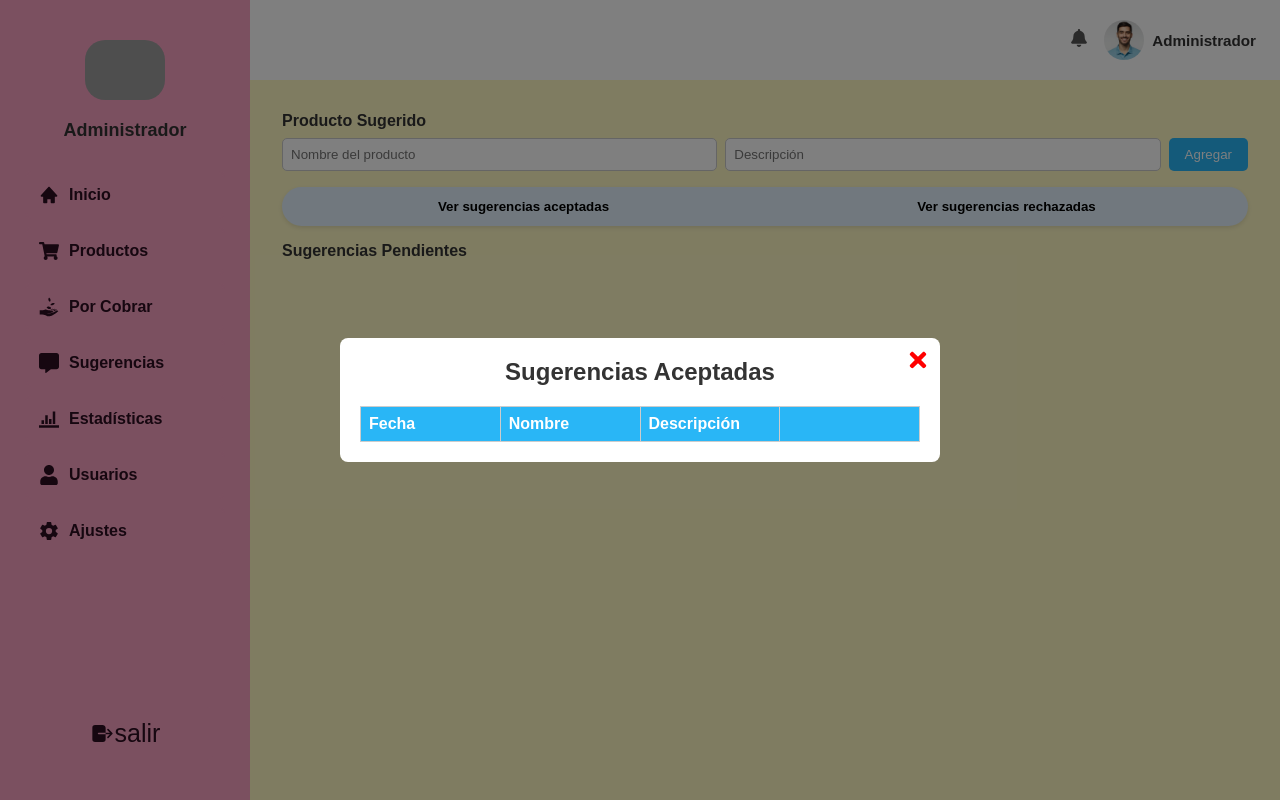
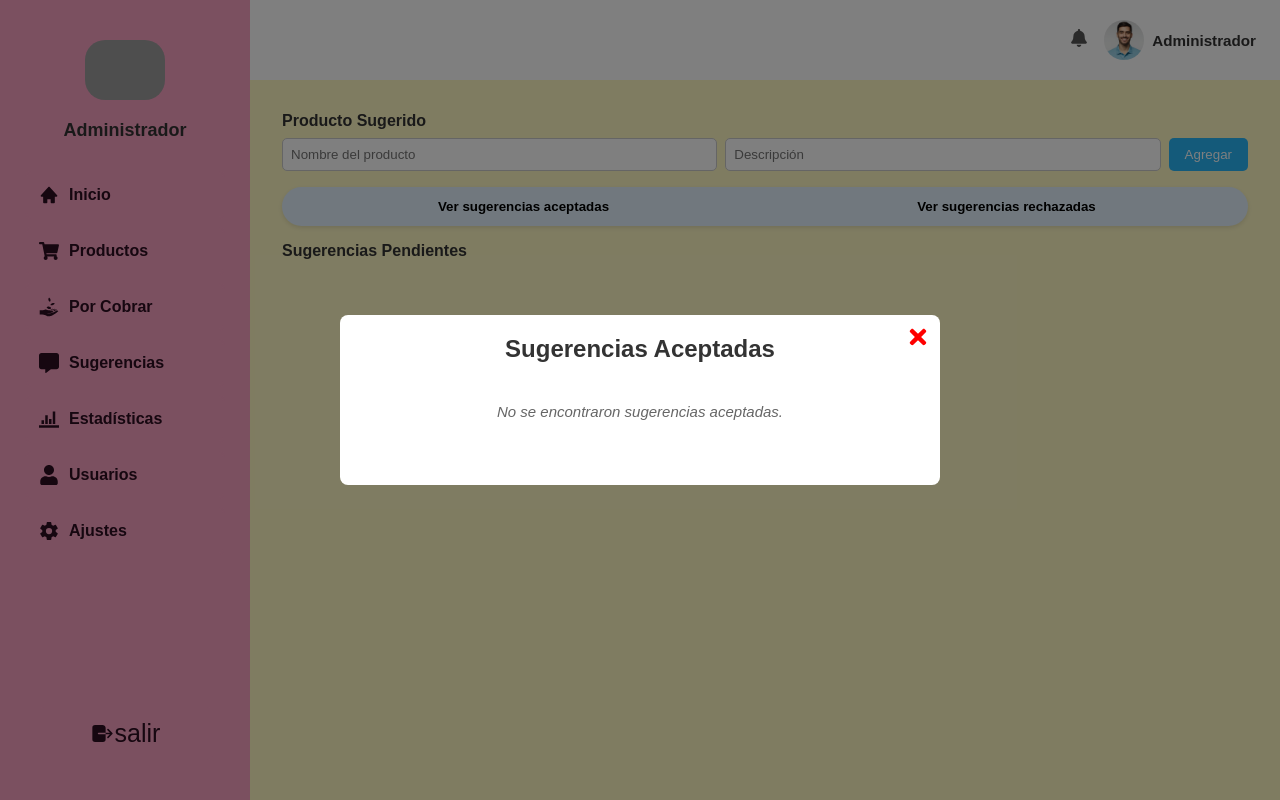
Before and after one commit to ElMopri/SIGESCAM_frontend, a React (Vite) app: page /admin/sugerencias in a window 1280 px wide. Both pictures are taken after a click on the button "Ver sugerencias aceptadas". Built offline with nearby package versions, Linux system fonts and the light colour scheme; grey boxes are pictures that could not be loaded.

Commit message:
Mejor diseño de tabla en sugerencias

```diff
--- a/src/pages/administrador/ModalSugerencia.css
+++ b/src/pages/administrador/ModalSugerencia.css
@@ -59,7 +59,7 @@ table {
 }
 
 thead {
-  background-color: #29b6f6;
+  background-color: #7ccde6;
   color: white;
 }
 
@@ -80,6 +80,14 @@ td {
   border-bottom: 1px solid #ddd;
 }
 
+.mensaje-vacio {
+  font-size: 15px;
+  text-align: center;
+  padding: 20px;
+  font-style: italic;
+  color: #666;
+}
+
 /* Íconos */
 .icono {
   font-size: 1.2rem;
--- a/src/pages/administrador/ModalSugerencia.jsx
+++ b/src/pages/administrador/ModalSugerencia.jsx
@@ -3,12 +3,20 @@ import { FaCheckSquare, FaTrashAlt, FaTimes } from "react-icons/fa";
 import "./ModalSugerencia.css";
 
 const ModalSugerencia = ({ tipo, sugerencias, onCerrar, onMover }) => {
+  const titulo = tipo === "aceptada" ? "Sugerencias Aceptadas" : "Sugerencias Rechazadas";
+  const mensajeVacio = tipo === "aceptada"
+    ? "No se encontraron sugerencias aceptadas."
+    : "No se encontraron sugerencias rechazadas.";
+
   return (
     <div className="modal-sugerencias">
       <div className="modal-content">
         <FaTimes className="cerrar-icono" onClick={onCerrar} />
-        <h2>{tipo === "aceptada" ? "Sugerencias Aceptadas" : "Sugerencias Rechazadas"}</h2>
+        <h2>{titulo}</h2>
         <div className="scroll-body">
+          {sugerencias.length === 0 ? (
+            <p className="mensaje-vacio">{mensajeVacio}</p>
+          ) : (
             <table>
               <thead>
                 <tr>
@@ -37,6 +45,7 @@ const ModalSugerencia = ({ tipo, sugerencias, onCerrar, onMover }) => {
                 ))}
               </tbody>
             </table>
+          )}
         </div>
       </div>
     </div>
```
Lines whose indentation alone changed are shown as unchanged.
